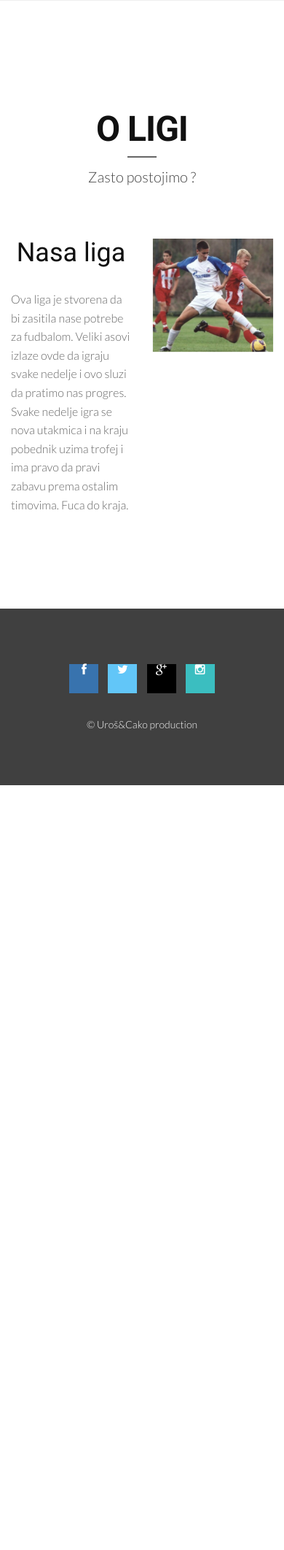
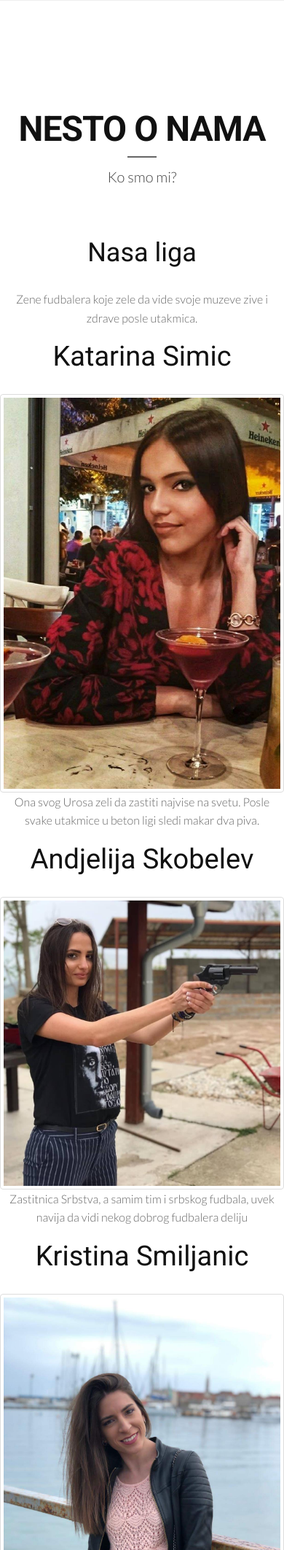
Before and after one commit to kalisi97/seoski-fudbal, a PHP site: page /seoski-fudbal/onama.php in a window 390 px wide. Shown: the part 116-2240 px from the top of the page at 73% size. Before the commit the page ends 1192 px from the top, so only its background shows below. Run offline with PHP 8.4, Linux system fonts and the light colour scheme; some libraries are stand-ins or nearby versions.

Commit message:
promena API-a, lista liga api

```diff
--- a/admin.php
+++ b/admin.php
@@ -72,7 +72,7 @@
                         <div class="col-xs-12 col-sm-12 col-md-12 wow bounceInUp text-left">
                           <ul class="list-group">
                           <?php
-                            $curl_zahtev = curl_init("http://localhost/betonliga/projekat/flightApi/timoviPoGradovima.json");
+                            $curl_zahtev = curl_init("http://localhost/seoski-fudbal/flightApi/timoviPoGradovima.json");
                             curl_setopt($curl_zahtev, CURLOPT_RETURNTRANSFER, 1);
                             $curl_odgovor = curl_exec($curl_zahtev);
                             $json_objekat=json_decode($curl_odgovor, true);
@@ -85,7 +85,7 @@
                 <h1> Neverifikovani korisnici </h1>
                 <ul class="list-group">
                 <?php
-                  $curl_zahtev = curl_init("http://localhost/betonliga/projekat/flightApi/verifikovaniKorisnici.json");
+                  $curl_zahtev = curl_init("http://localhost/seoski-fudbal/flightApi/verifikovaniKorisnici.json");
                   curl_setopt($curl_zahtev, CURLOPT_RETURNTRANSFER, 1);
                   $curl_odgovor = curl_exec($curl_zahtev);
                   $json_objekat=json_decode($curl_odgovor, true);
--- a/footer.php
+++ b/footer.php
@@ -5,18 +5,7 @@
 
         <div class="text-center">
 
-          <div class="social-widget">
-
-
-            <ul class="team-social">
-                <li class="social-facebook"><a href="#"><i class="fa fa-facebook"></i></a></li>
-                <li class="social-twitter"><a href="#"><i class="fa fa-twitter"></i></a></li>
-                <li class="social-google"><a href="#"><i class="fa fa-google-plus"></i></a></li>
-                <li class="social-instagram"><a href="#"><i class="fa fa-instagram"></i></a></li>
-            </ul>
-
-          </div>
-          <p>&copy; Uroš&Cako production</p>
+          <p>&copy; Zene Fudbalera</p>
 
         </div>
       </div>
--- a/korisnikKlasa.php
+++ b/korisnikKlasa.php
@@ -29,7 +29,7 @@ class Korisnik {
 		$parameters = json_encode($data);
 
 
-			$curl_zahtev = curl_init("http://localhost/betonliga/projekat/flightApi/unesiKorisnika.json");
+			$curl_zahtev = curl_init("http://localhost/seoski-fudbal/flightApi/unesiKorisnika.json");
 			curl_setopt($curl_zahtev, CURLOPT_POST, TRUE);
 			curl_setopt($curl_zahtev, CURLOPT_POSTFIELDS, $parameters);
 			curl_setopt($curl_zahtev, CURLOPT_RETURNTRANSFER, 1);
--- a/mecClass.php
+++ b/mecClass.php
@@ -25,7 +25,7 @@ class Mec {
 		);
 
 		$parameters = json_encode($data);
-			$curl_zahtev = curl_init("http://localhost/betonliga/projekat/flightApi/noviMec.json");
+			$curl_zahtev = curl_init("http://localhost/seoski-fudbal/flightApi/noviMec.json");
 			curl_setopt($curl_zahtev, CURLOPT_POST, TRUE);
 			curl_setopt($curl_zahtev, CURLOPT_POSTFIELDS, $parameters);
 			curl_setopt($curl_zahtev, CURLOPT_RETURNTRANSFER, 1);
--- a/onama.php
+++ b/onama.php
@@ -35,9 +35,9 @@ i<?php
 				<div class="col-lg-8 col-lg-offset-2">
 					<div class="wow flipInY" data-wow-offset="0" data-wow-delay="0.4s">
 					<div class="section-heading text-center">
-					<h2 class="h-bold">O ligi</h2>
+					<h2 class="h-bold">Nesto o nama</h2>
 					<div class="divider-header"></div>
-					<p>Zasto postojimo ?</p>
+					<p>Ko smo mi? </p>
 					</div>
 					</div>
 				</div>
@@ -50,20 +50,29 @@ i<?php
 
 
                 <div class="row">
-                        <div class="col-xs-6 col-sm-6 col-md-6 wow bounceInUp text-left">
+                        <div class="col-xs-12 col-sm-12 col-md-12 wow bounceInUp text-left">
                             <h2 class="text-center">Nasa liga</h2>
-                            <p>Ova liga je stvorena da bi zasitila nase potrebe za fudbalom. Veliki asovi izlaze ovde da igraju svake nedelje
-                               i ovo sluzi da pratimo nas progres. Svake nedelje igra se nova utakmica i na kraju pobednik uzima trofej i ima pravo da pravi zabavu prema ostalim timovima. Fuca do kraja.</p>
+                            <p class="text-center">Zene fudbalera koje zele da vide svoje muzeve zive i zdrave posle utakmica.</p>
                         </div>
-                        <div class="col-xs-6 col-sm-6 col-md-6 wow bounceInUp text-left">
-                            <img class="img img-responsive" src="img/urke.jpg">
-                        </div>
-
-
-
-
 		              </div>
 		        </div>
+            <div class="row">
+                <div class="col-md-4">
+                    <h1>Katarina Simic</h1>
+                    <img src="assets/katarina.jpg" class="img img-thumbnail">
+                    <p>Ona svog Urosa zeli da zastiti najvise na svetu. Posle svake utakmice u beton ligi sledi makar dva piva.</p>
+                </div>
+                <div class="col-md-4">
+                    <h1>Andjelija Skobelev</h1>
+                    <img src="assets/andjelija.jpg" class="img img-thumbnail">
+                    <p>Zastitnica Srbstva, a samim tim i srbskog fudbala, uvek navija da vidi nekog dobrog fudbalera deliju</p>
+                </div>
+                <div class="col-md-4">
+                    <h1>Kristina Smiljanic</h1>
+                    <img src="assets/kristina.jpg" class="img img-thumbnail">
+                    <p>Aktivno trazi decka fudbalera</p>
+                </div>
+            </div>
 		</div>
 	</section>
 	<!-- /Section: about -->
--- a/proxy.php
+++ b/proxy.php
@@ -1,7 +1,7 @@
 
 <?php
 
-  $url = 'http://api.football-data.org/v1/soccerseasons';
+  $url = 'http://api.football-data.org/v2/competitions';
 
   echo json_encode(file_get_contents($url));
 
```
Also changed, not shown: lige.php (+17 -6 lines), assets/andjelija.jpg (added), assets/katarina.jpg (added), assets/kristina.jpg (added).
